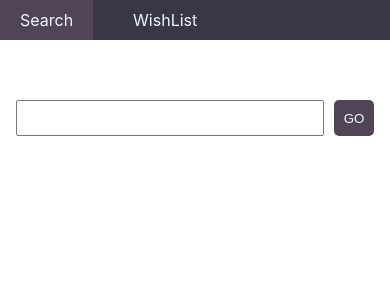
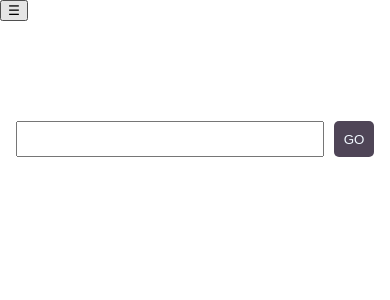
Before and after one commit to ArthurL-111/searchbook, a React (Create React App) app: page /search in a window 390 px wide. Shown: the top 300 px of the page. Built offline with nearby package versions, Linux system fonts and the light colour scheme.

Commit message:
update reponsive

```diff
--- a/src/components/Header/Header.css
+++ b/src/components/Header/Header.css
@@ -20,3 +20,21 @@
     color: aliceblue;
     text-decoration: none;
 }
+
+.nav-btn {
+    display: none;
+}
+
+@media (max-width: 850px) {
+    .nav-btn {
+        display: block;
+    }
+
+    .close {
+        display: none;
+    }
+
+    .open {
+        display: block;
+    }
+}
--- a/src/components/Header/Header.jsx
+++ b/src/components/Header/Header.jsx
@@ -1,11 +1,19 @@
-import React from 'react';
+import React, { useState } from 'react';
 import { Link } from 'react-router-dom';
 import './Header.css';
 
 function Header () {
+    const [isNavOpen, setIsNavOpen] = useState(false);
+    const toggleNav = () => {
+        setIsNavOpen(!isNavOpen);
+    };
+
     return (
         <header>
-            <div className='nav-bar'>
+            <button className="nav-btn" onClick={toggleNav}>
+                ☰
+            </button>
+            <div className={`nav-bar ${isNavOpen ? 'open' : 'close'}`}>
                 <li><Link to='/search'>Search</Link></li>
                 <li><Link to='/wishlist'>WishList</Link></li>
             </div>
--- a/src/utils/Hooks/useFetchBooks.js
+++ b/src/utils/Hooks/useFetchBooks.js
@@ -22,7 +22,7 @@ const useFetchBooks = (query, trigger) => {
                 });
         }
 
-        return () => { // cleanup function, called when unmounted or dependicies updated
+        return () => {        // cleanup function, called when unmounted or dependicies updated
             setBookList([]);
             setLoadState("init");
         };
```
